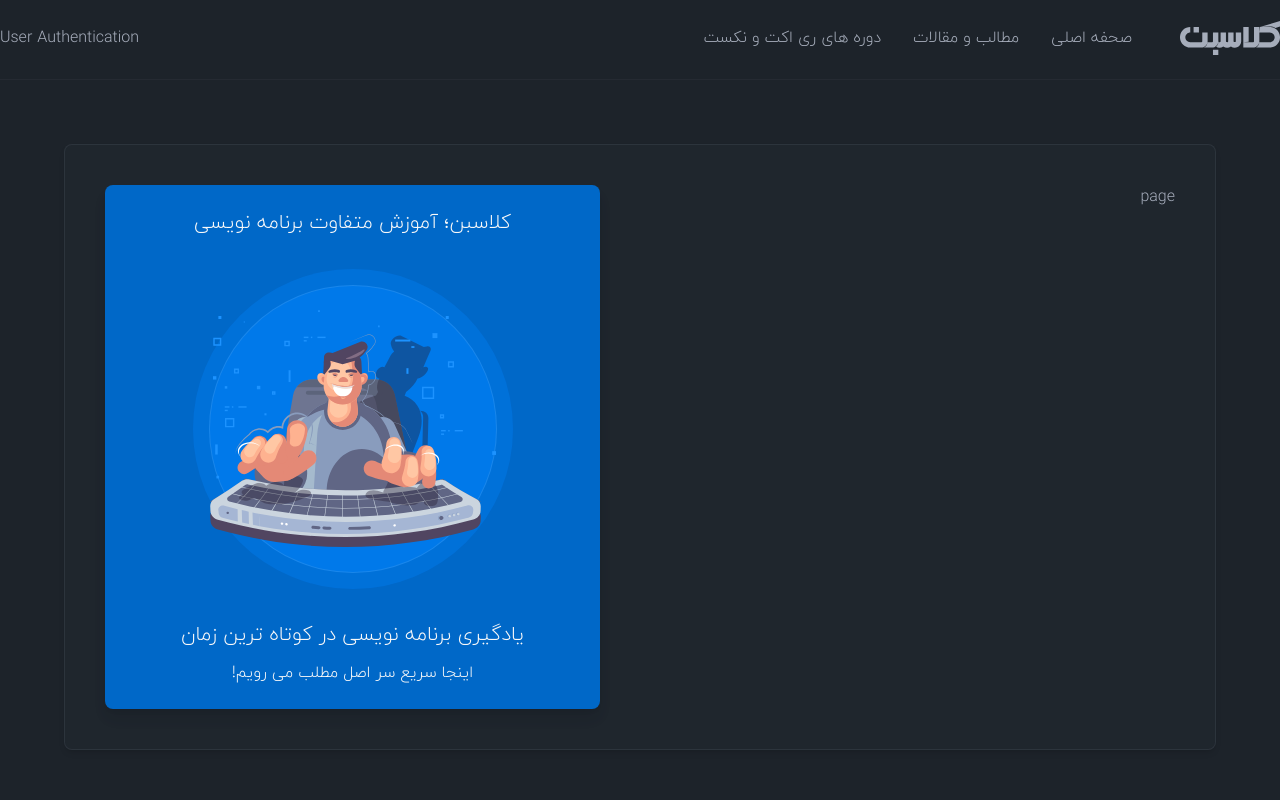
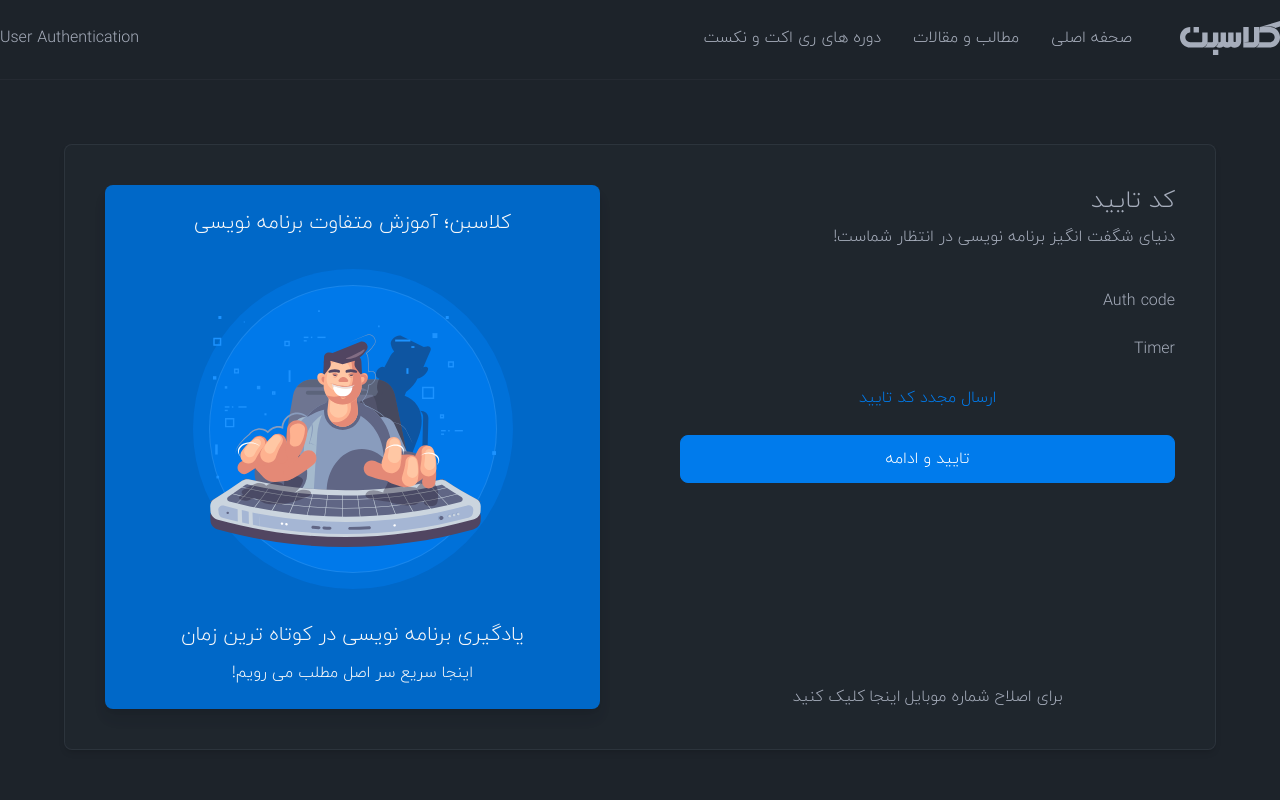
Before and after one commit to ariyansalari/trainProject, a Next.js app: page /verify in a window 1280 px wide. Shown: the top 800 px of the page. Built offline with nearby package versions, Linux system fonts and the light colour scheme.

Commit message:
feat(app): verificationForm

```diff
--- /dev/null
+++ b/src/app/(auth)/verify/_components/index.ts
@@ -0,0 +1 @@
+export * from "./verification-form"
--- /dev/null
+++ b/src/app/(auth)/verify/_components/verification-form/index.ts
@@ -0,0 +1 @@
+export * from "./verification-form"
--- /dev/null
+++ b/src/app/(auth)/verify/_components/verification-form/verification-form.tsx
@@ -0,0 +1,40 @@
+'use client'
+import { Button } from '@/app'
+import Link from 'next/link'
+import React from 'react'
+
+export const VerificationForm = () => {
+  return (
+    <>
+    <h5 className="text-2xl">کد تایید</h5>
+    <p className="mt-2">دنیای شگفت انگیز برنامه نویسی در انتظار شماست!</p>
+    <form
+      className="flex flex-col gap-6 mt-10 flex-1"
+    >
+      <p>Auth code</p>
+
+
+      Timer
+      <Button
+        isLink={true}
+
+      >
+        ارسال مجدد کد تایید
+      </Button>
+      <Button
+        type="submit"
+        variant="primary"
+
+      >
+        تایید و ادامه
+      </Button>
+
+      <div className="flex items-start gap-1 justify-center mt-auto">
+        <span>برای اصلاح شماره موبایل</span>
+        <Link href="/sign-in">اینجا</Link>
+        <span>کلیک کنید</span>
+      </div>
+    </form>
+  </>
+  )
+}
--- /dev/null
+++ b/src/app/(auth)/verify/_types/verify-user.type.ts
@@ -0,0 +1,4 @@
+export type VerfiyUserModel ={
+    username:string;
+    code : string
+}
--- a/src/app/(auth)/verify/page.tsx
+++ b/src/app/(auth)/verify/page.tsx
@@ -1,8 +1,9 @@
 import React from 'react'
+import { VerificationForm } from './_components'
 
 const page =async () => {
   return (
-    <div>page</div>
+   <VerificationForm/>
   )
 }
 
--- a/src/tailwind/components/button.css
+++ b/src/tailwind/components/button.css
@@ -93,7 +93,7 @@
         }
     }
     &-link {
-      @apply border-transparent bg-transparent dark:text-primary   outline-none h-auto px-1;
+        @apply !border-transparent !bg-transparent dark:text-primary   !outline-none h-auto px-1;
         @media (hover: hover) {
             &:hover {
                 @apply border-transparent bg-transparent underline;
```
Lines whose indentation alone changed are shown as unchanged.
